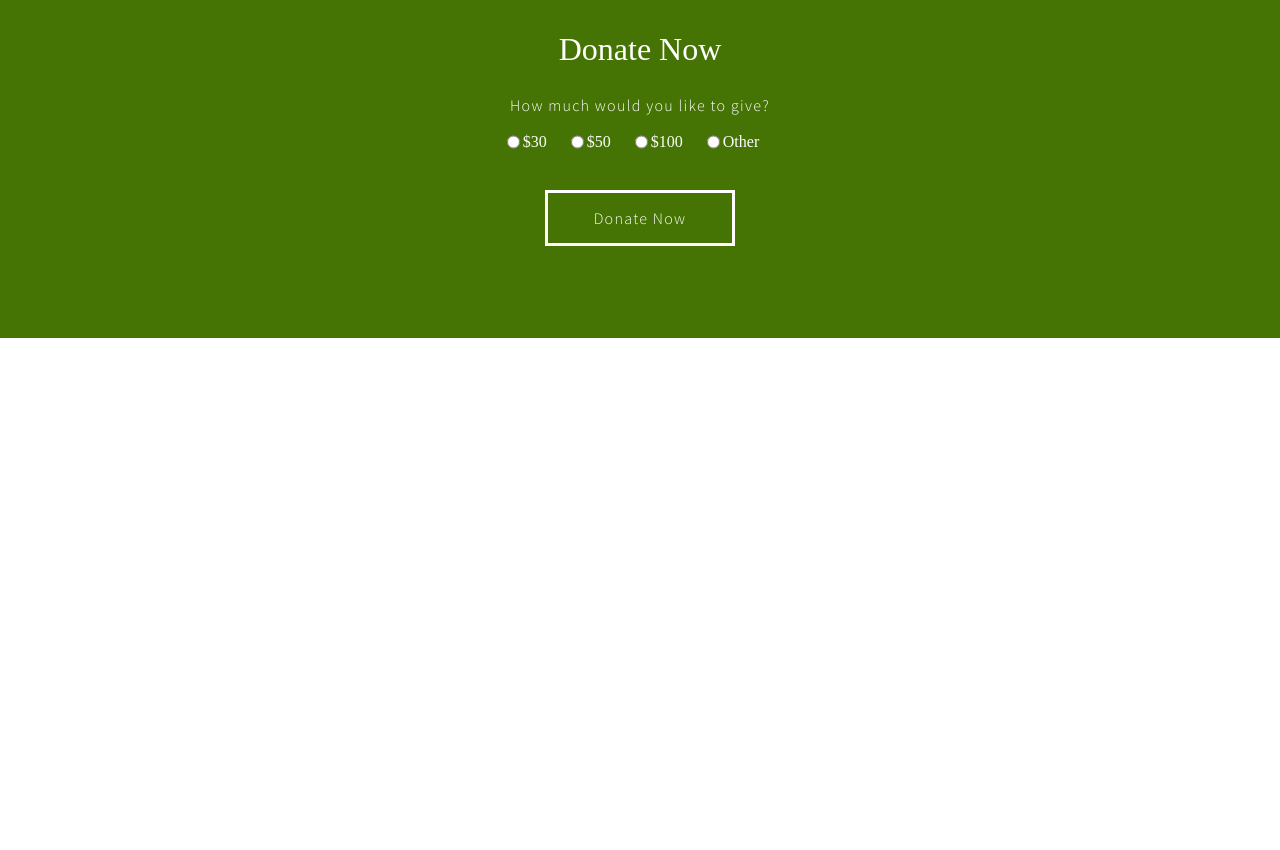
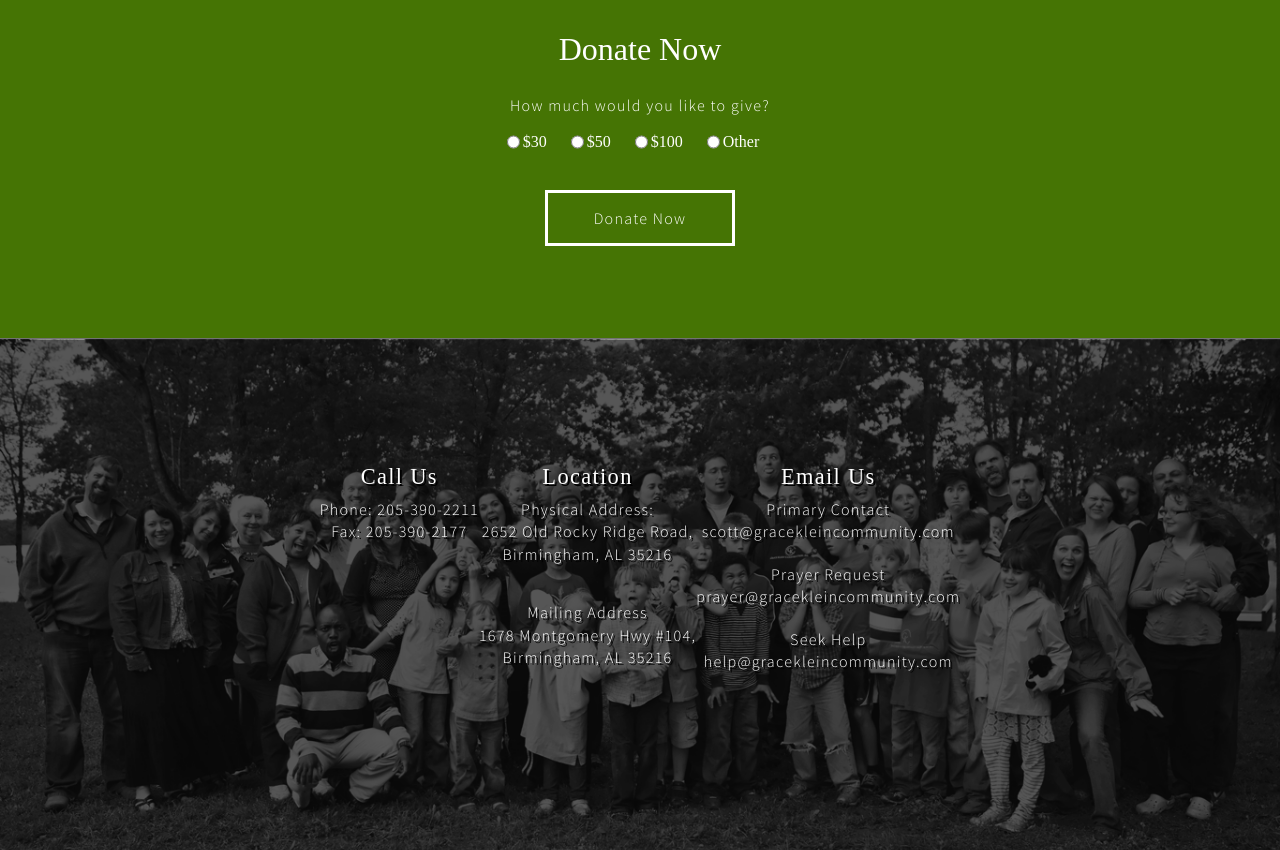
Before and after one commit to erinkahn/GKC-v2, a website: page index.html in a window 1280 px wide. Shown: the part 4423-5273 px from the top of the page. Before the commit the page ends 4761 px from the top, so only its background shows below. Drawn offline with nearby package versions, Linux system fonts and the light colour scheme.

Commit message:
footer almost done

```diff
--- a/index.html
+++ b/index.html
@@ -264,6 +264,45 @@
 		</section>
 
 
+		<footer>
+			<div class="footer-container">
+				<div class="call-hours">
+					<h3>Call Us</h3>
+					<p>Phone: 205-390-2211</p>
+					<p>Fax: 205-390-2177</p>
+				</div>
+				<div class="location">
+					<h3>Location</h3>
+					<p>Physical Address:</p>
+					<p>2652 Old Rocky Ridge Road,</p>
+					<p>Birmingham, AL 35216</p>
+					<br/>
+					<p>Mailing Address</p>
+					<p>1678 Montgomery Hwy #104,</p>
+					<p>Birmingham, AL 35216</p>
+					<br/>
+					<div class="social">
+						<a href=""><img src="" alt=""></a>
+						<a href=""><img src="" alt=""></a>
+						<a href=""><img src="" alt=""></a>
+						<a href=""><img src="" alt=""></a>
+						<a href=""><img src="" alt=""></a>
+					</div>
+				</div>
+				<div class="email">
+					<h3>Email Us</h3>
+					<p>Primary Contact</p>
+					<p>scott@gracekleincommunity.com</p>
+					<p>Prayer Request</p>
+					<p>prayer@gracekleincommunity.com</p>
+					<p>Seek Help</p>
+					<p>help@gracekleincommunity.com</p>
+				</div>
+			</div>
+
+		</footer>
+
+
 
 
 
--- a/src/scss/main.scss
+++ b/src/scss/main.scss
@@ -1246,3 +1246,82 @@ body {
     }
 
 }
+
+// footer -------------------------------------------------
+
+
+footer{
+	@media screen and (max-width: 767px){
+		background-image: url('../img/footerMobile.png');
+		height: 90vh;
+		margin-bottom: 0%;
+		background-position: center;
+	}
+	background-image: url('../img/footer.png');
+	width: 100%;
+	height: 0;
+	padding-bottom: 40%;
+	background-repeat: no-repeat;
+	background-size: cover;
+
+	.footer-container{
+		padding: 10%;
+		display: flex;
+		justify-content: center;
+		margin: 0% auto;
+		text-align: center;
+
+		@media screen and (max-width: 767px){
+			flex-direction: column;
+			width: 80%;
+		}
+		flex-direction: row;
+
+		p, h3{
+			color: #fff;
+			text-shadow: 2px 2px #000;
+		}
+
+		h3{
+			font-size: 1.4em;
+			letter-spacing: 0.06em;
+			padding-bottom: 10px;
+		}
+
+		p{
+			line-height: 1.4em;
+		}
+
+		.call-hours{
+			@media screen and (max-width: 767px){
+				margin: 17% 0;
+			}
+		}
+
+		.location{
+
+			p:nth-child(4){
+				padding-bottom: 20px;
+			}
+			.social{
+
+			}
+
+		}
+
+		.email{
+			@media screen and (max-width: 767px){
+				margin-top: 17%;
+			}
+
+			p{
+				 &:nth-child(4), &:nth-child(6){
+					margin-top: 20px;
+				}
+
+			}
+		}
+
+	}
+
+}
```
Also changed, not shown: dist/css/main.css, dist/img/footer.png (added), dist/img/footerMobile.png (added), src/img/footer.png (added), src/img/footerMobile.png (added), 1 other file.
